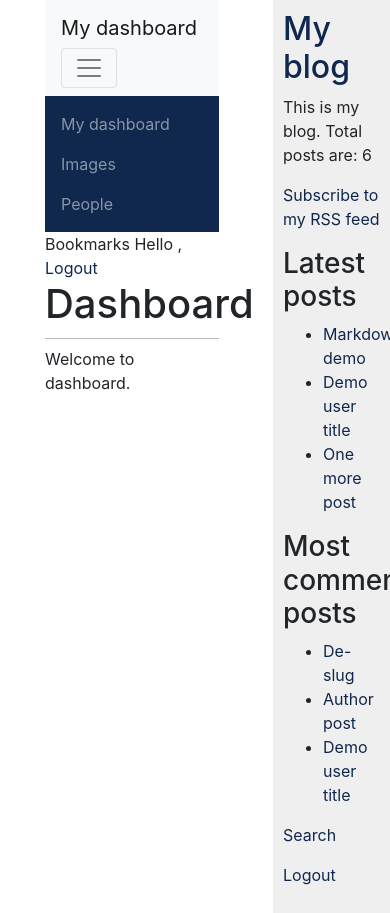
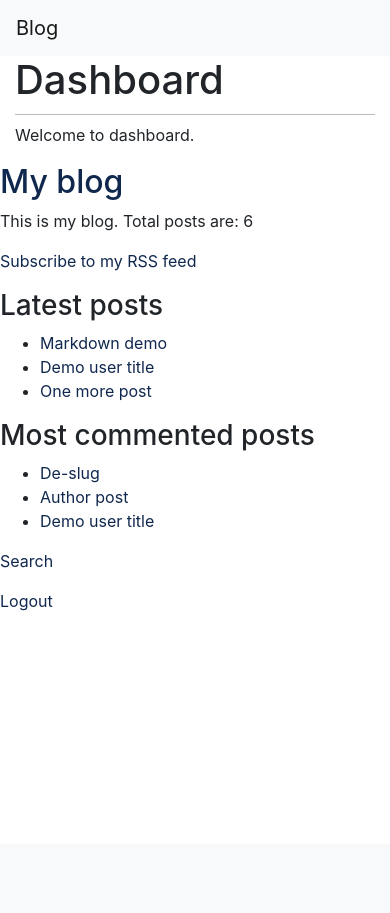
Before and after one commit to IgorZn/django2byexamples, a Django app: page /account/ in a window 390 px wide; the page is wider, and only the part inside the window is pictured. After the commit the page ends 611 px from the top of that part, so only its background shows below. Run offline with Django 3.2, Linux system fonts and the light colour scheme; a user stored in the database is signed in; data comes from the database, SQL or seed files in the repository; parts of the project's set-up code (start-up, migrations or seed data) failed here and were passed over; some libraries are stand-ins or nearby versions.

Commit message:
Глава 4, Создание социальной сети. Обработчики смены пароля + bootstrap

```diff
--- a/templates/base.html
+++ b/templates/base.html
@@ -12,12 +12,15 @@
 </head>
 <body>
 
-<div id="content">
+<div id="container">
+{% include  'partials/_header.html' %}
+        <div class="row">
+            <div class="col-sm-6">
                 <!-- header -->
-    {% include  'partials/_header.html' %}
+
                     {% block content %}{% endblock %}
             </div>
-<div id="sidebar">
+            <div class="col-sm-6">
                 <h2><a href="{% url "blog:post_list" %}">My blog</a></h2>
                 <p>This is my blog. Total posts are: {% total_posts %}</p>
                 <p><a href="{% url 'blog:post_feed' %}">Subscribe to my RSS feed</a></p>
@@ -38,5 +41,9 @@
                         <a href="{% url 'account:login' %}">Log-in</a></p>
                     {% endif %}
             </div>
+        </div>
+</div>
+
+
 </body>
 </html>
--- a/templates/partials/_header.html
+++ b/templates/partials/_header.html
@@ -1,72 +1,33 @@
 <!-- header -->
+
+   {% if request.user.is_authenticated %}
+       <nav class="navbar navbar-expand-lg navbar-light bg-light">
        <div class="container">
-
-<nav class="navbar navbar-expand-lg navbar-light bg-light">
-    {% if request.user.is_authenticated %}
-      <a class="navbar-brand" href="{% url 'account:dashboard' %}">My dashboard</a>
-      <button class="navbar-toggler" type="button" data-toggle="collapse" data-target="#navbarNavDropdown" aria-controls="navbarNavDropdown" aria-expanded="false" aria-label="Toggle navigation">
-        <span class="navbar-toggler-icon"></span>
-      </button>
-      <div class="collapse navbar-collapse" id="navbarNavDropdown">
-        <ul class="navbar-nav">
+       <a class="navbar-brand" href="{% url 'blog:post_list' %}">Blog</a>
+            <div class="collapse navbar-collapse" id="navbarNav">
+                <ul class="nav nav-pills nav-justified">
                     <li class="nav-item active">
-            <a class="nav-link" href="#">Images <span class="sr-only">(current)</span></a>
+                        <a class="nav-link active" href="#"><span class="my-2 my-sm-0">Hello {{ request.user.first_name }}</span></a>
+                    </li>
+                    <li class="nav-item">
+                        <a class="nav-link" href="{% url 'account:dashboard' %}">My dashboard</a>
+                    </li>
+                    <li class="nav-item">
+                        <a class="nav-link" href="#">Images</a>
                     </li>
                     <li class="nav-item">
                         <a class="nav-link" href="#">People</a>
                     </li>
-            <!-- <li class="nav-item">
-            <a class="nav-link" href="#">Pricing</a>
-          </li> -->
-            <!-- <li class="nav-item dropdown">
-            <a class="nav-link dropdown-toggle" href="#" id="navbarDropdownMenuLink" data-toggle="dropdown" aria-haspopup="true" aria-expanded="false">
-              Dropdown link
-            </a>
-            <div class="dropdown-menu" aria-labelledby="navbarDropdownMenuLink">
-              <a class="dropdown-item" href="#">Action</a>
-              <a class="dropdown-item" href="#">Another action</a>
-              <a class="dropdown-item" href="#">Something else here</a>
+                    <li class="nav-item">
+                        <a class="nav-link" href="{% url 'account:logout' %}">Logout</a>
+                    </li>
+                </ul>
+
            </div>
-          </li> -->
-        </ul>
            </div>
         </nav>
     {% else %}
-        <a href="{% url 'account:login' %}">Log-in</a>
+       <nav class="nav">
+            <a class="nav-link" href="{% url 'account:login' %}">Log-in</a>
+       </nav>
 {% endif %}
-
-
-
-
-
-
-
-    <nav class="navbar navbar-dark bg-primary">
-        {% if request.user.is_authenticated %}
-            <ul class="navbar-nav">
-                <li {% if section == 'dashboard' %} class="nav-item" {% endif %}>
-                    <a class="nav-link" href="{% url 'account:dashboard' %}">My dashboard</a>
-                </li>
-                <li {% if section == 'images' %} class="nav-item" {% endif %}>
-                    <a href="#" class="nav-link">Images</a>
-                </li>
-                <li {% if section == 'people' %} class="nav-item" {% endif %}>
-                    <a href="#" class="nav-link">People</a>
-                </li>
-            </ul>
-        {% endif %}
-    </nav>
-
-    <div id="header">
-        <span class="logo">Bookmarks</span>
-
-    <span class="user">
-        {% if request.user.is_authenticated %}
-            Hello {{ request.user.first_name }},
-            <a href="{% url 'account:logout' %}">Logout</a>
-        {% else %}
-            <a href="{% url 'account:login' %}">Log-in</a>
-        {% endif %}
-    </span>
-    </div>
-</div>
```
Lines whose indentation alone changed are shown as unchanged.
